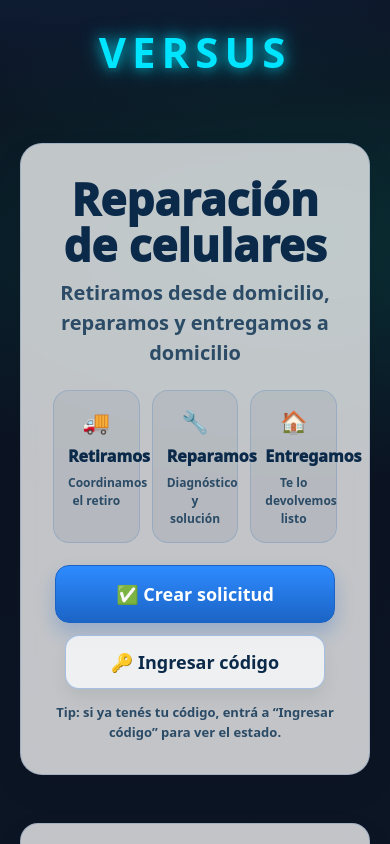
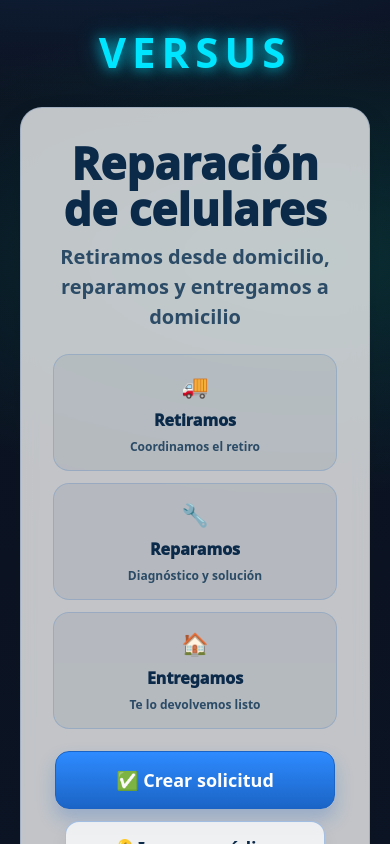
Before and after one commit to Faustortiz/versusFrontend, a React (Vite) app: page / in a window 390 px wide. Shown: the top 844 px of the page. Built offline with nearby package versions, Linux system fonts and the light colour scheme; no server answers.

Commit message:
Ajuste de landingPage para mobile

```diff
--- a/src/pages/LandingPage.jsx
+++ b/src/pages/LandingPage.jsx
@@ -130,6 +130,7 @@ export default function LandingPage() {
                         </div>
 
                         <div
+                            className="hero-steps"
                             style={{
                                 marginTop: 22,
                                 display: "grid",
@@ -326,12 +327,12 @@ export default function LandingPage() {
 
             {/* Responsive extra: si querés FULL responsive real, lo pasamos a CSS luego */}
             <style>{`
-        @media (max-width: 720px) {
-          .grid3 {
-            grid-template-columns: 1fr !important;
-          }
-        }
-      `}</style>
+                @media (max-width: 720px) {
+                .hero-steps {
+                    grid-template-columns: 1fr !important;
+                    }
+             }
+`       }</style>
         </div>
     );
 }
```
